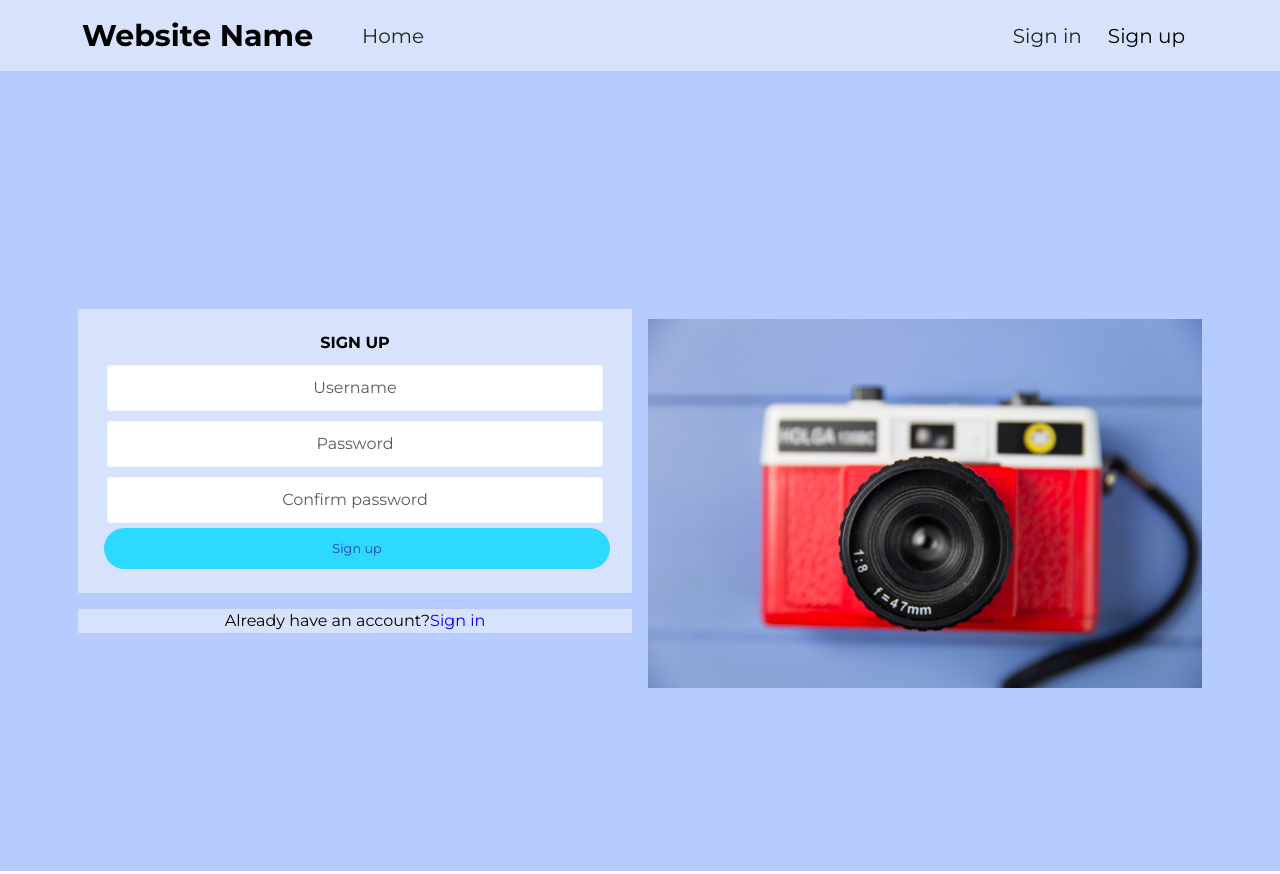
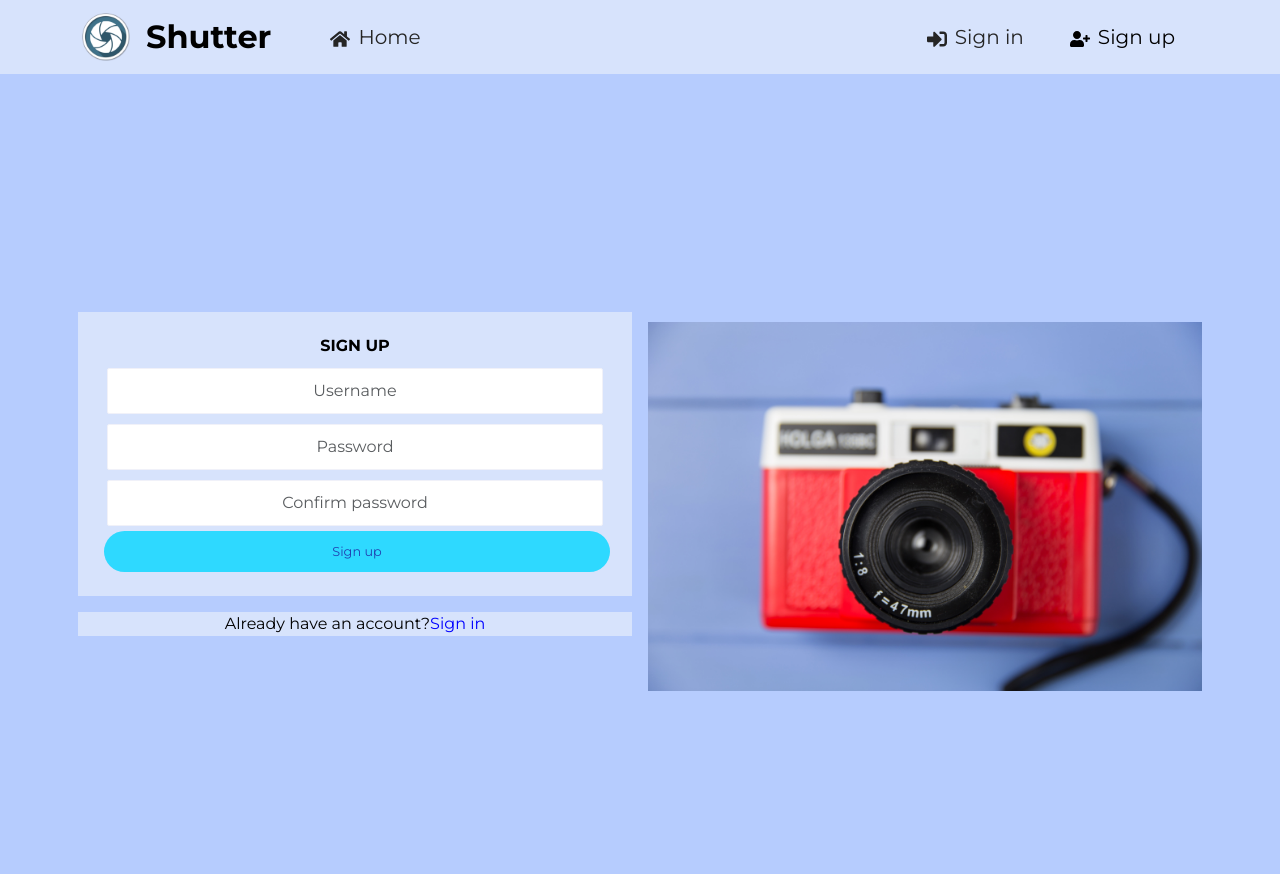
Before and after one commit to ZakL1/Project5-website, a React (Create React App) app: page /signup in a window 1280 px wide. Built offline with nearby package versions, Linux system fonts and the light colour scheme; the HTML template or start-up script is replaced by a standard one.

Commit message:
add logo and react icons to navbar

```diff
--- a/package.json
+++ b/package.json
@@ -3,6 +3,10 @@
   "version": "0.1.0",
   "private": true,
   "dependencies": {
+    "@fortawesome/fontawesome-svg-core": "^6.7.2",
+    "@fortawesome/free-regular-svg-icons": "^6.7.2",
+    "@fortawesome/free-solid-svg-icons": "^6.7.2",
+    "@fortawesome/react-fontawesome": "^0.2.2",
     "@testing-library/dom": "^10.4.0",
     "@testing-library/jest-dom": "^6.6.3",
     "@testing-library/react": "^16.3.0",
@@ -12,6 +16,7 @@
     "react": "^19.1.0",
     "react-bootstrap": "^2.10.9",
     "react-dom": "^19.1.0",
+    "react-icons": "^5.5.0",
     "react-infinite-scroll-component": "^6.1.0",
     "react-router": "^7.5.0",
     "react-router-dom": "^7.5.0",
--- a/src/App.js
+++ b/src/App.js
@@ -10,6 +10,7 @@ import PostCreateForm from "./pages/posts/PostCreateForm";
 import PostPage from "./pages/posts/PostPage";
 import PostsPage from "./pages/posts/PostsPage";
 import PostEditForm from "./pages/posts/PostEditForm";
+
 
 function App() {
     return (
--- a/src/components/NavBar.js
+++ b/src/components/NavBar.js
@@ -4,6 +4,8 @@ import Navbar from 'react-bootstrap/Navbar';
 import styles from "../styles/NavBar.module.css";
 import { NavLink } from 'react-router-dom';
 import { useAuth } from '../contexts/AuthContext';
+import { FaHome, FaUser, FaShare, FaSignInAlt, FaSignOutAlt, FaUserPlus } from "react-icons/fa";
+import shutterLogo from '../assets/shutter.png';
 import Button from 'react-bootstrap/Button';
 
 function NavBar() {
@@ -12,27 +14,41 @@ function NavBar() {
   return (
     <Navbar expand="lg" className={styles.NavBar}>
       <Container>
-        <Navbar.Brand as={NavLink} to="/" className={styles.NavBarBrand}>Website Name</Navbar.Brand>
+        {/* Shutter Image */}
+        <div className={styles.logoContainer}/>
+          <img
+            src={shutterLogo}
+            alt="Shutter Logo"
+            className={styles.shutterLogo}
+          />
+        <Navbar.Brand as={NavLink} to="/" className={styles.NavBarBrand} style={{ fontSize: '4vh' }}>Shutter</Navbar.Brand>
         <Navbar.Toggle aria-controls="responsive-navbar-nav" />
         <Navbar.Collapse id="responsive-navbar-nav">
           <Nav className="me-auto">
-          <Nav.Link as={NavLink} to="/" className={styles.NavLink}>Home</Nav.Link>
+          <Nav.Link as={NavLink} to="/" className={styles.NavLink}>
+          <FaHome style={{ marginRight: '8px' }} />
+          Home</Nav.Link>
             {currentUser && (
               <>
-              <Nav.Link as={NavLink} to="/profiles/me" className={styles.NavLink}>Profile</Nav.Link>
-              <Nav.Link as={NavLink} to="/posts/create" className={styles.NavLink}>Share</Nav.Link>
+              <Nav.Link as={NavLink} to="/profiles/me" className={styles.NavLink}>
+              <FaUser style={{ marginRight: '8px' }} />Profile</Nav.Link>
+              <Nav.Link as={NavLink} to="/posts/create" className={styles.NavLink}>
+              <FaShare style={{ marginRight: '8px' }} />Share</Nav.Link>
               </>
             )}
           </Nav>
           <Nav>
           {currentUser ? (
               <>
-                <Nav.Link as={NavLink} onClick={handleLogout} className={styles.NavLink}>Logout</Nav.Link>
+                <Nav.Link as={NavLink} onClick={handleLogout} className={styles.NavLink}>
+                <FaSignOutAlt style={{ marginRight: '8px' }} />Logout</Nav.Link>
               </>
             ) : (
               <>
-                <Nav.Link as={NavLink} to="/signin" className={styles.NavLink}>Sign in</Nav.Link>
-                <Nav.Link as={NavLink} to="/signup" className={styles.NavLink}>Sign up</Nav.Link>
+                <Nav.Link as={NavLink} to="/signin" className={styles.NavLink}>
+                <FaSignInAlt style={{ marginRight: '8px' }} />Sign in</Nav.Link>
+                <Nav.Link as={NavLink} to="/signup" className={styles.NavLink}>
+                <FaUserPlus style={{ marginRight: '8px' }} />Sign up</Nav.Link>
               </>
             )}
           </Nav>
--- a/src/styles/NavBar.module.css
+++ b/src/styles/NavBar.module.css
@@ -13,7 +13,7 @@
     font-size: 20px;
     text-decoration: none;
     padding: 10px 20px;
-    margin: 0 5px;
+    margin: 0 15px;
     position: relative;
     border-radius: 5px;
     z-index: 1;
@@ -48,3 +48,10 @@
 .NavLink:hover::after {
     width: 100%;
 }
+
+/* Nav bar logo */
+.shutterLogo {
+    width: 6vh;
+    height: 6vh;
+    margin-right: 2vh;
+}
```
Also changed, not shown: src/assets/shutter.png (added), 1 other file (tests, documents, lock files or other folders).
